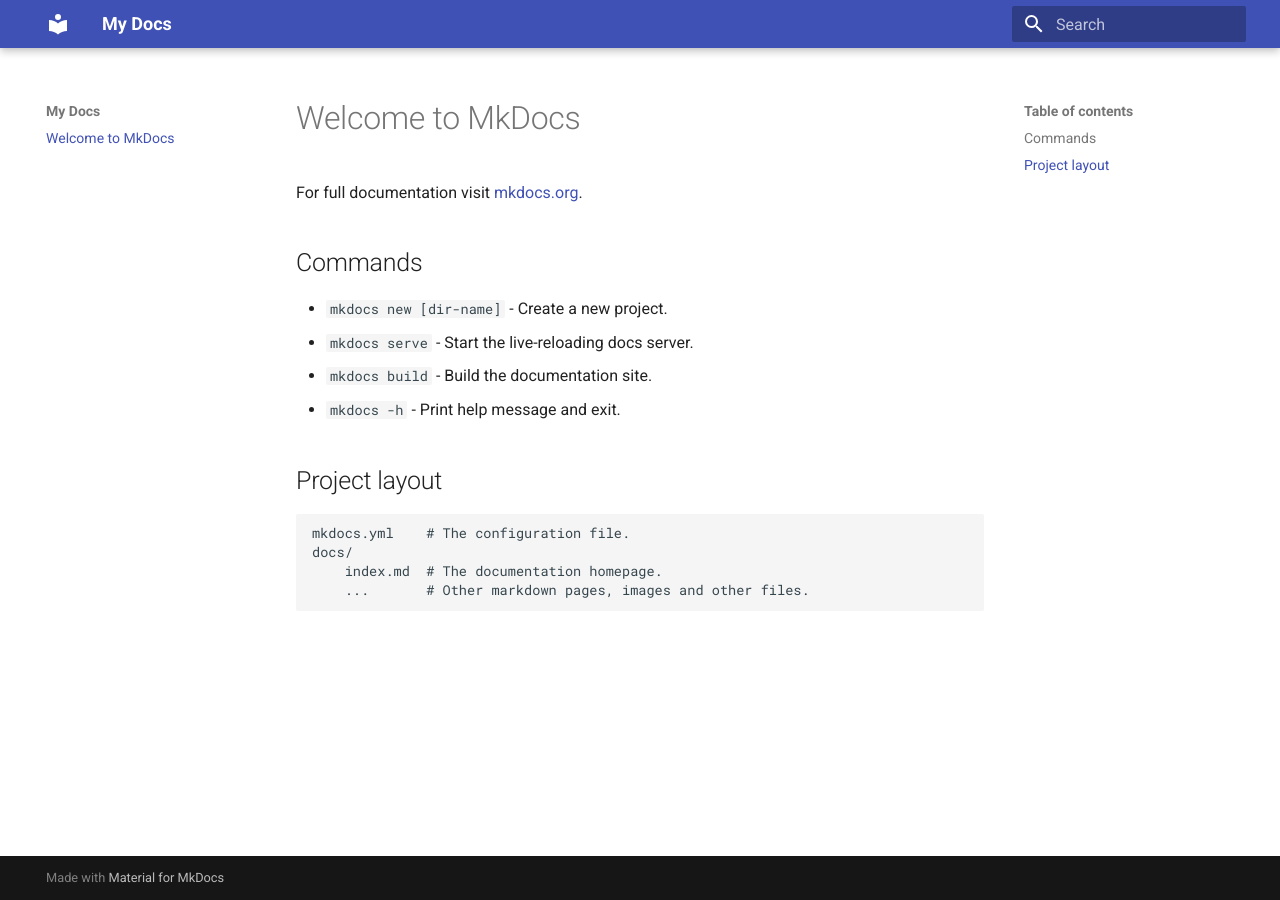
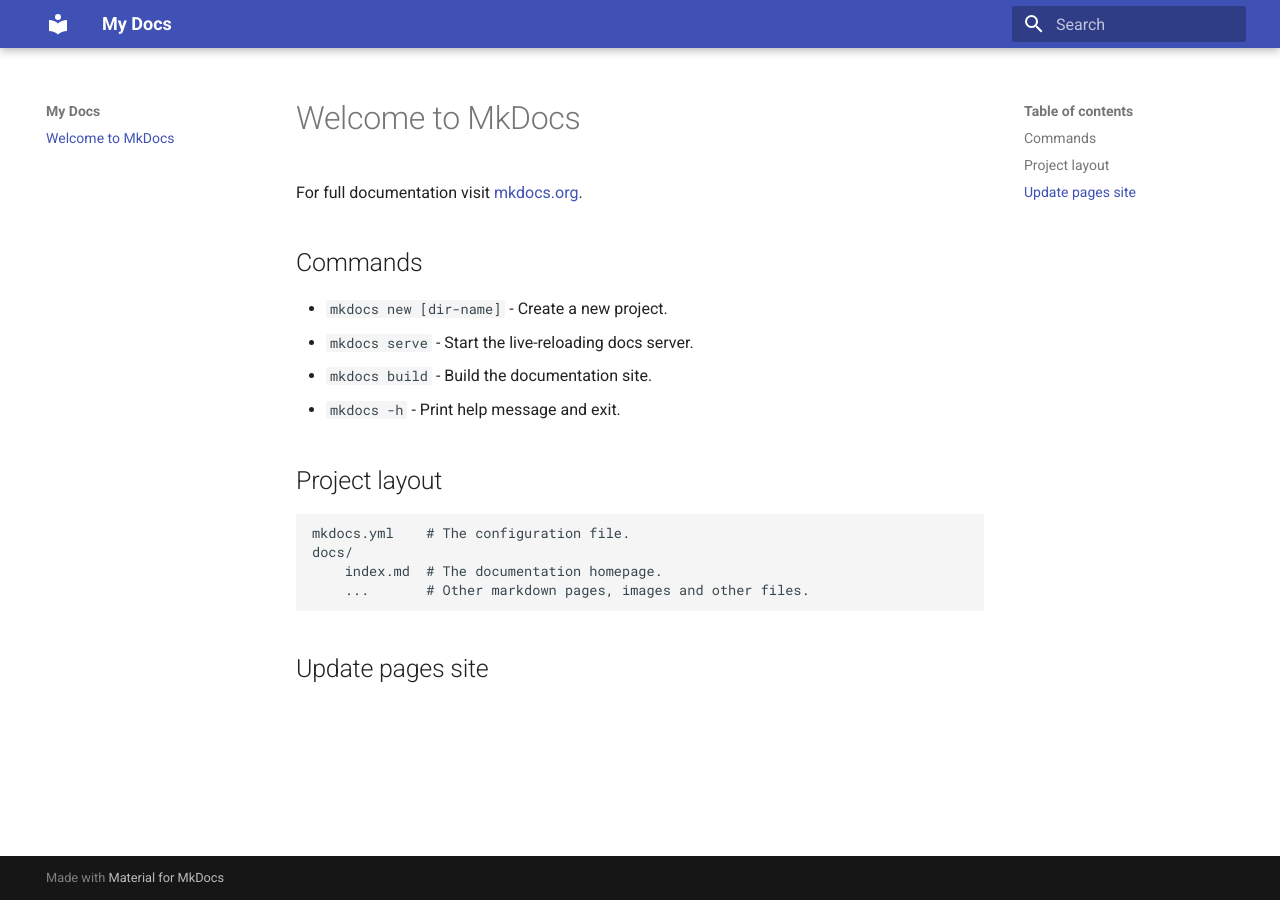
Before and after one commit to kai-st/comm2216-docs-project, an MkDocs documentation site: the page built from docs/index.md, in a window 1280 px wide. Built offline with MkDocs 1.6.1 and Material for MkDocs 9.7.7, drawn with Linux system fonts in a browser that asks for light colours.

```diff
--- a/docs/index.md
+++ b/docs/index.md
@@ -4,10 +4,10 @@ For full documentation visit [mkdocs.org](https://www.mkdocs.org).
 
 ## Commands
 
-* `mkdocs new [dir-name]` - Create a new project.
-* `mkdocs serve` - Start the live-reloading docs server.
-* `mkdocs build` - Build the documentation site.
-* `mkdocs -h` - Print help message and exit.
+- `mkdocs new [dir-name]` - Create a new project.
+- `mkdocs serve` - Start the live-reloading docs server.
+- `mkdocs build` - Build the documentation site.
+- `mkdocs -h` - Print help message and exit.
 
 ## Project layout
 
@@ -15,3 +15,5 @@ For full documentation visit [mkdocs.org](https://www.mkdocs.org).
     docs/
         index.md  # The documentation homepage.
         ...       # Other markdown pages, images and other files.
+
+## Update pages site
```
